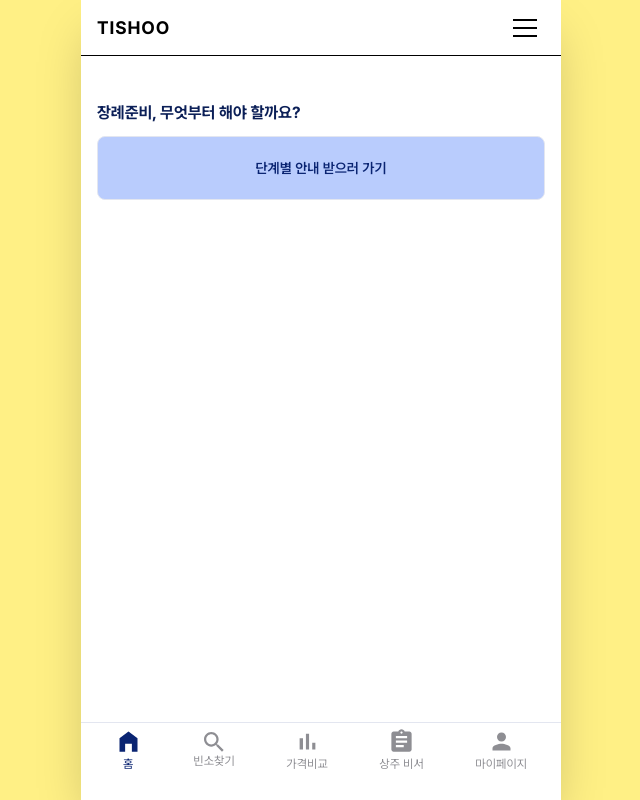
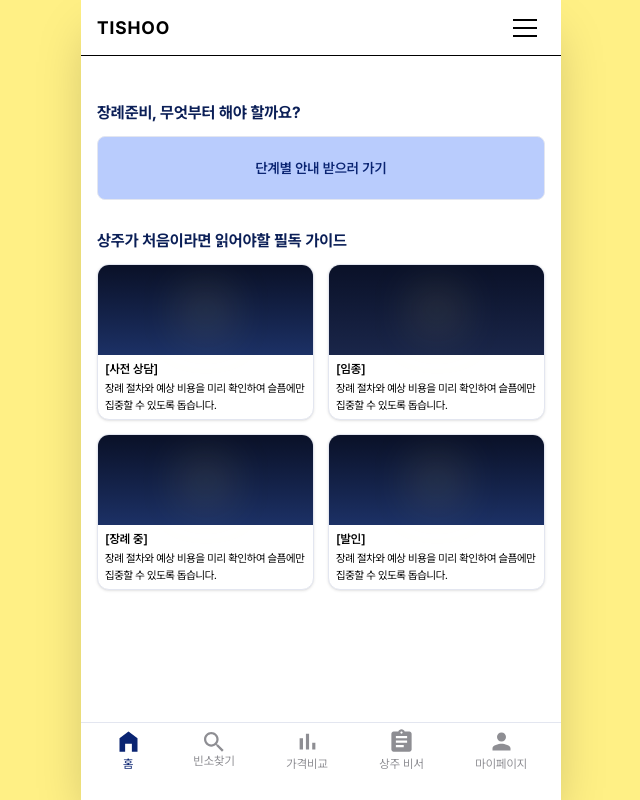
Before and after one commit to dokkk0dahee/Tishoo, a React (Vite) app: page / in a window 1280 px wide. Shown: the whole page, without its empty margins (319-959 px from the left). Built offline with nearby package versions, Linux system fonts and the light colour scheme.

Commit message:
[FEAT] 필독 가이드 생성

```diff
--- /dev/null
+++ b/src/components/common/guidesection-component.jsx
@@ -0,0 +1,76 @@
+import { useNavigate } from "react-router-dom";
+
+// 🌟 가이드 데이터 배열 (나중에 내용이나 이미지를 쉽게 바꿀 수 있습니다)
+const guideList = [
+    {
+        id: "consult", // 이동할 페이지 주소에 쓸 고유 ID
+        title: "[사전 상담]",
+        description: "장례 절차와 예상 비용을 미리 확인하여 슬픔에만 집중할 수 있도록 돕습니다.",
+        // 실제 프로젝트에서는 이미지 경로를 넣으시면 됩니다. 예: img: "/assets/guide1.png"
+        imgBg: "bg-gradient-to-b from-[#0A1128] to-[#1C3166]"
+    },
+    {
+        id: "passing",
+        title: "[임종]",
+        description: "장례 절차와 예상 비용을 미리 확인하여 슬픔에만 집중할 수 있도록 돕습니다.",
+        imgBg: "bg-gradient-to-b from-[#0A1128] to-[#1A264A]"
+    },
+    {
+        id: "during",
+        title: "[장례 중]",
+        description: "장례 절차와 예상 비용을 미리 확인하여 슬픔에만 집중할 수 있도록 돕습니다.",
+        imgBg: "bg-gradient-to-b from-[#0A1128] to-[#1C3166]"
+    },
+    {
+        id: "leaving",
+        title: "[발인]",
+        description: "장례 절차와 예상 비용을 미리 확인하여 슬픔에만 집중할 수 있도록 돕습니다.",
+        imgBg: "bg-gradient-to-b from-[#0A1128] to-[#1C3166]"
+    }
+];
+
+const GuideSection = () => {
+    const navigate = useNavigate();
+
+    // 카드 클릭 시 상세 페이지로 이동하는 함수
+    const handleGuideClick = (guideId) => {
+        // 예: /guide/consult 경로로 이동
+        navigate(`/guide/${guideId}`);
+    };
+
+    return (
+        <div className="mt-[12px]">
+            {/* 카드 그리드 영역 (2열 배치) */}
+            <div className="grid grid-cols-2 gap-[14px]">
+                {guideList.map((guide) => (
+                    <div
+                        key={guide.id}
+                        onClick={() => handleGuideClick(guide.id)}
+                        className="bg-white border-[1px] border-[#E3E6F0] rounded-[12px] overflow-hidden cursor-pointer shadow-sm hover:shadow-md transition-shadow flex flex-col"
+                    >
+                        {/* 1. 상단 이미지 영역 (현재는 임시 배경색으로 처리) */}
+                        <div className={`w-full h-[90px] ${guide.imgBg} relative flex items-center justify-center`}>
+                            {/* 실제 이미지가 있다면 아래 태그를 사용하세요 */}
+                            {/* <img src={guide.img} alt={guide.title} className="w-full h-full object-cover" /> */}
+
+                            {/* 임시 빛 효과 (디자인 시안 느낌 살리기) */}
+                            <div className="absolute w-[40px] h-[40px] bg-yellow-200/20 rounded-full blur-xl"></div>
+                        </div>
+
+                        {/* 2. 하단 텍스트 영역 */}
+                        <div className="px-[7px] py-[5px] flex flex-col flex-1">
+                            <h3 className="text-[12px] font-semibold text-black mb-[3px]">
+                                {guide.title}
+                            </h3>
+                            <p className="text-[11px] text-black leading-[-0.22px] tracking-tight break-keep">
+                                {guide.description}
+                            </p>
+                        </div>
+                    </div>
+                ))}
+            </div>
+        </div>
+    );
+};
+
+export default GuideSection;
--- a/src/pages/Home.jsx
+++ b/src/pages/Home.jsx
@@ -1,7 +1,7 @@
 import { useNavigate } from "react-router-dom";
 import { useState } from "react";
 import Checklist from "../components/common/checklist-component";
-
+import GuideSection from "../components/common/guidesection-component";
 
 const Home = () => {
     const navigate = useNavigate();
@@ -47,6 +47,12 @@ const Home = () => {
                 </button>
             </div>
         )}
+        <div>
+            <h6 className="text-[16px] font-bold text-[#0B1F57] leading-[22px] mt-[30px] mb-[12px]">
+                    상주가 처음이라면 읽어야할 필독 가이드
+            </h6>
+            <GuideSection />
+        </div>
     </div>
     );
 };
```
